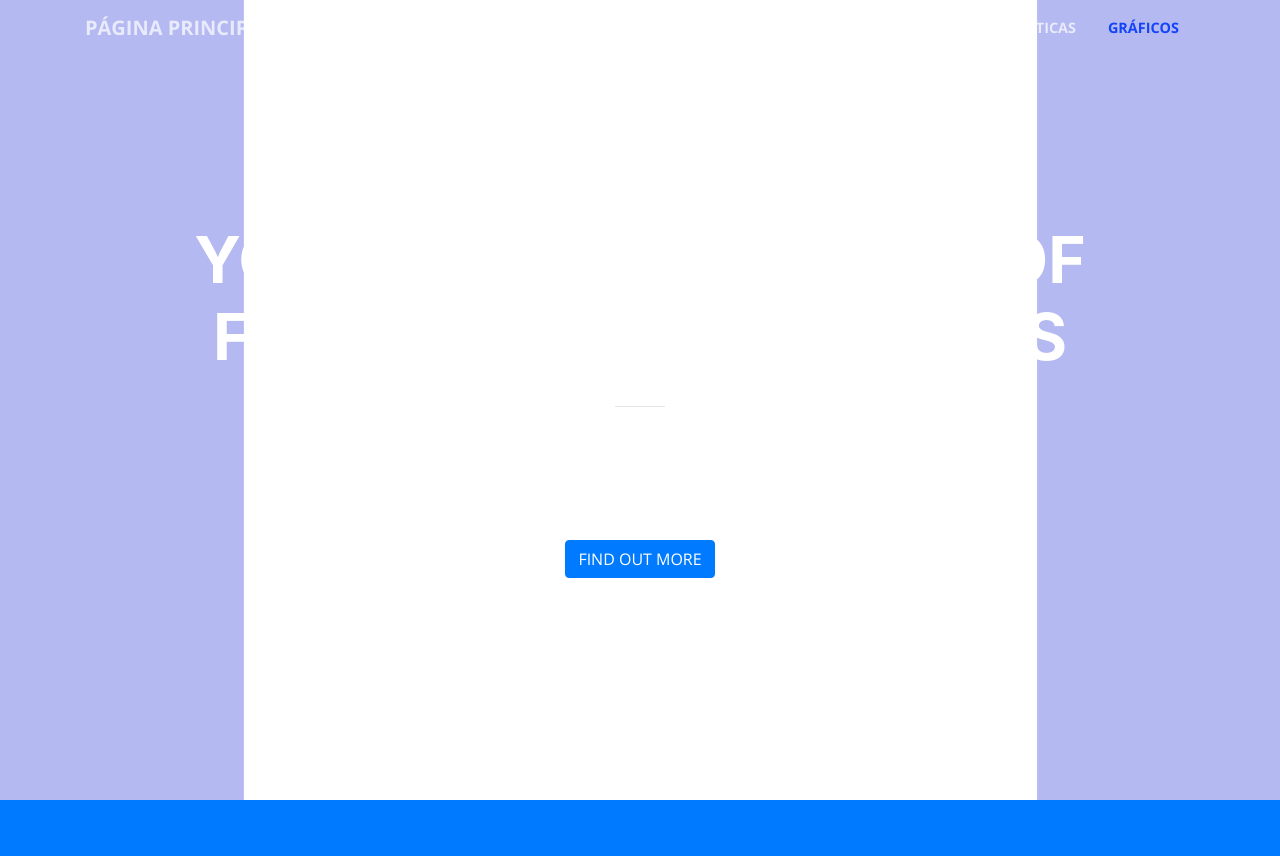
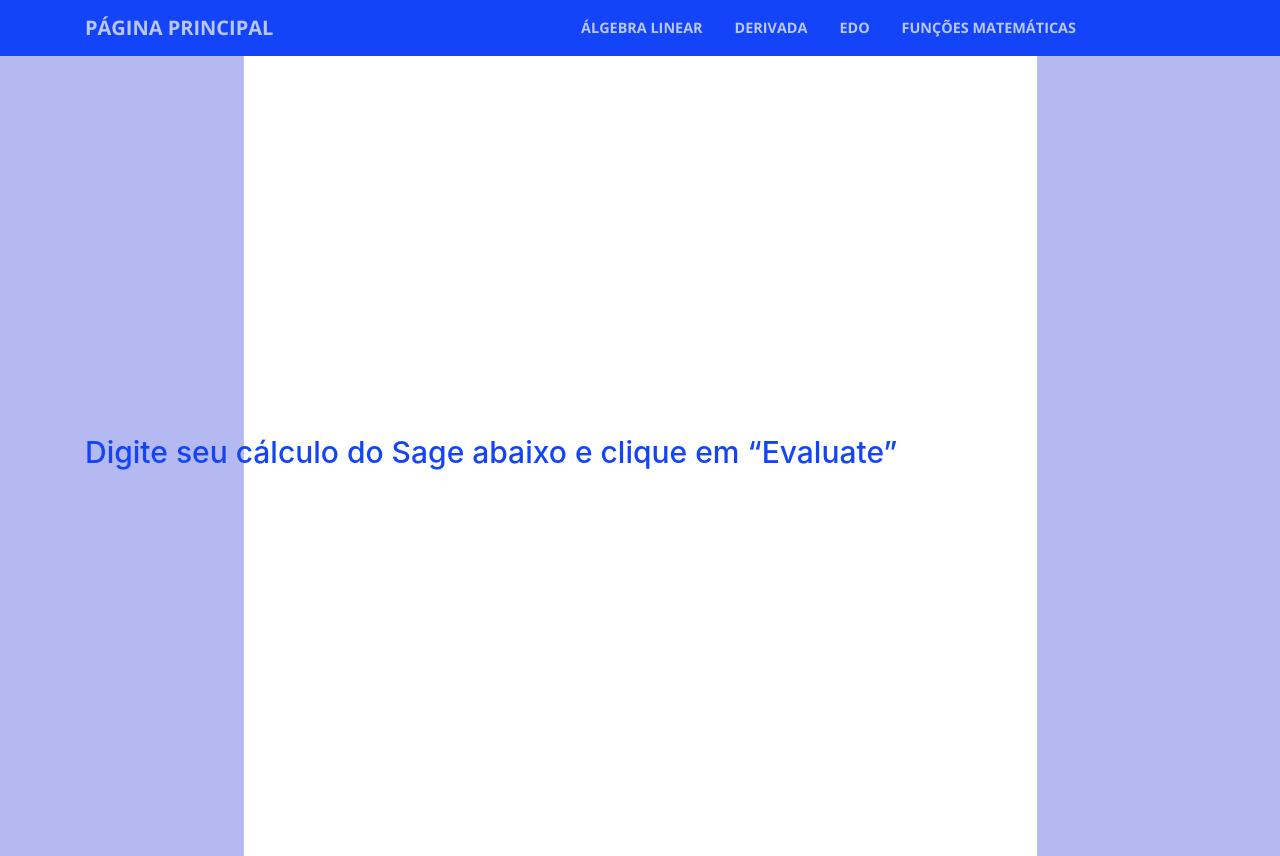
Before and after one commit to ricardonmachado/ricardonmachado.github.io, a website with bundled scripts: page sagecell.html in a window 1280 px wide. Shown: the top 856 px of the page. Built offline with nearby package versions, Linux system fonts and the light colour scheme; a script that the page names is missing.

Commit message:
mais um teste 9

```diff
--- a/sagecell.html
+++ b/sagecell.html
@@ -9,17 +9,6 @@
     <meta name="author" content="">
 
     <title>SageMathCell</title>
-    <script src="https://sagecell.sagemath.org/static/embedded_sagecell.js"></script>
-    <script>$(function () {
-    // Make the div with id 'mycell' a Sage cell
-    //sagecell.makeSagecell({inputLocation:  '#mycell',
-    //                       template:       sagecell.templates.minimal,
-    //                       evalButtonText: 'Activate'});
-    // Make *any* div with class 'compute' a Sage cell
-    sagecell.makeSagecell({inputLocation: 'div.compute',
-                           evalButtonText: 'Evaluate'});
-    });
-    </script>
 
     <!-- Bootstrap core CSS -->
     <link href="vendor/bootstrap/css/bootstrap.min.css" rel="stylesheet">
@@ -68,31 +57,11 @@
       </div>
     </nav>
 
-<!--
+
 <header>
 
   </header>
--->
 
-    <header class="masthead text-center text-white d-flex">
-      <div class="container my-auto">
-        <div class="row">
-          <div class="col-lg-10 mx-auto">
-            <h1 class="text-uppercase">
-              <strong>Your Favorite Source of Free Bootstrap Themes</strong>
-            </h1>
-            <hr>
-          </div>
-          <div class="col-lg-8 mx-auto">
-            <p class="text-faded mb-5">Start Bootstrap can help you build better websites using the Bootstrap CSS framework! Just download your template and start going, no strings attached!</p>
-            <a class="btn btn-primary btn-xl js-scroll-trigger" href="#about">Find Out More</a>
-          </div>
-        </div>
-      </div>
-    </header>
-
-
-<!--
     <header class=" masthead  text-black  d-flex">
 
 
@@ -130,10 +99,10 @@
           </div>
         </div>
       </div>
-
+-->
 
     </header>
--->
+
 
     <section class="bg-primary" id="about">
       <div class="container">
```
